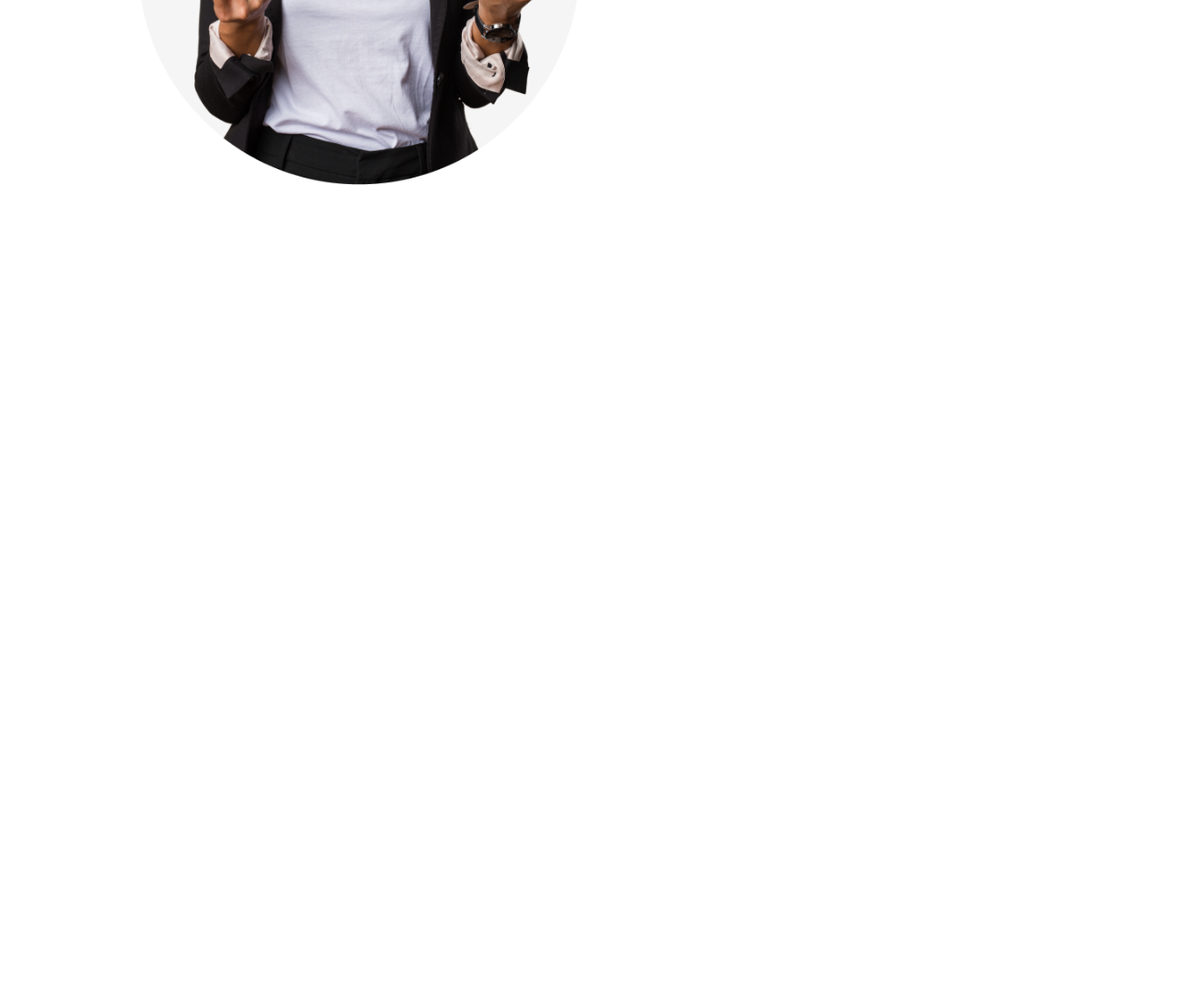
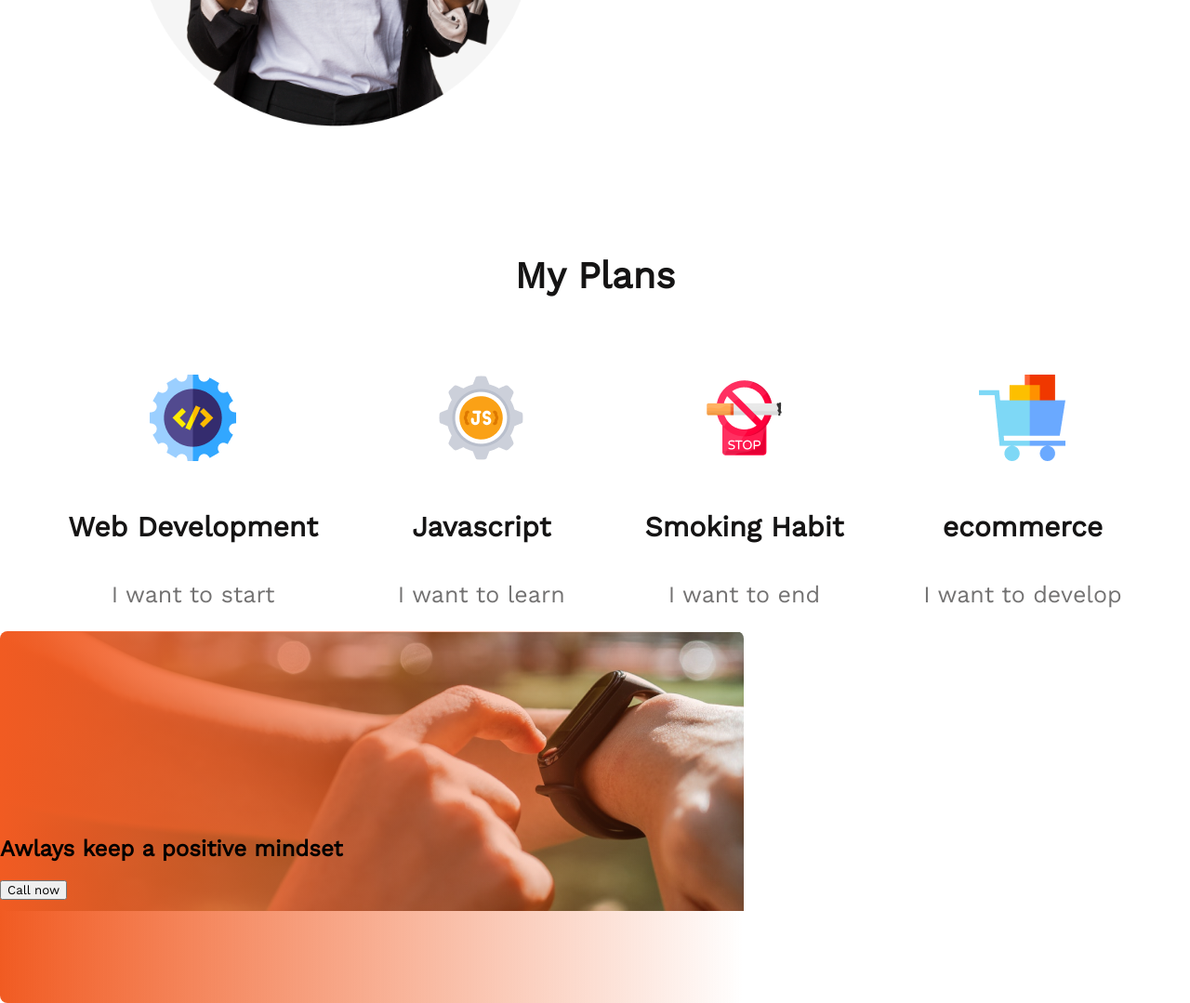
Before and after one commit to Jewel3141/first-assignment-repo, a plain HTML site: page index.html in a window 1280 px wide. Shown: the part 1062-2141 px from the top of the page at 93% size. Before the commit the page ends 1315 px from the top, so only its background shows below. Drawn offline with nearby package versions, Linux system fonts and the light colour scheme.

Commit message:
my plan content added

```diff
--- a/index.html
+++ b/index.html
@@ -6,26 +6,40 @@
   <meta http-equiv="X-UA-Compatible" content="IE=edge">
   <meta name="viewport" content="width=device-width, initial-scale=1.0">
   <link rel="stylesheet" href="/styles/style.css">
-  <link href="https://cdnjs.cloudflare.com/ajax/libs/font-awesome/6.2.1/css/all.min.css"  rel="stylesheet" />
+  <link href="https://cdnjs.cloudflare.com/ajax/libs/font-awesome/6.2.1/css/all.min.css" rel="stylesheet" />
   <title>first assignment1</title>
+  <link rel="preconnect" href="https://fonts.googleapis.com">
+  <link rel="preconnect" href="https://fonts.gstatic.com" crossorigin>
+  <link href="https://fonts.googleapis.com/css2?family=Inter&family=Poppins&family=Work+Sans&display=swap"
+    rel="stylesheet">
 </head>
 
 <body>
   <main>
+
+    <!-- banner container -->
+
     <section class="banner-container">
       <div class="banner-content">
         <h1>All Thinks Are Possible If You believe</h1>
-        <p>There are many variations of passages of Lorem Ipsum available, but the majority have suffered alteration in some form, by injected humour, or randomised words</p>
+        <p>There are many variations of passages of Lorem Ipsum available, but the majority have suffered alteration in
+          some form, by injected humour, or randomised words</p>
         <button>Contact us</button>
       </div>
     </section>
+
+    <!-- intro container -->
+
     <section class="intro-container">
+
       <div class="intro-img-container">
         <img src="/images/person.png" alt="">
       </div>
+
       <div class="intro-content">
         <h1>My failures of previous year</h1>
-        <p>Contrary to popular belief, Lorem Ipsum is not simply random text. It has roots in a piece of classical Latin literature from 45 BC, making it over 2000 years old. Richard McClintock.</p>
+        <p>Contrary to popular belief, Lorem Ipsum is not simply random text. It has roots in a piece of classical Latin
+          literature from 45 BC, making it over 2000 years old. Richard McClintock.</p>
         <ul>
           <li><i class="fa-solid fa-check"></i> Contrary to popular belief, is not simply.</li>
           <li><i class="fa-solid fa-check"></i> Contrary to popular belief.</li>
@@ -35,6 +49,57 @@
         </ul>
       </div>
     </section>
+
+    <!-- my plan container -->
+
+    <section class="my-plan-container">
+      <h2 class="my-plan-title-content">My Plans</h2>
+
+
+      <div class="my-plan-total-content">
+
+        <div>
+          <img src="images/icons/web.png" alt="">
+          <h2 class="my-plan-subtitle-content">Web Development</h2>
+          <p class="my-plan-description">I want to start</p>
+        </div>
+
+        <div>
+          <img src="images/icons/js.png" alt="">
+          <h2 class="my-plan-subtitle-content">Javascript </h2>
+          <p class="my-plan-description">I want to learn</p>
+        </div>
+        <div>
+
+          <img src="images/icons/smoke.png" alt="">
+          <h2 class="my-plan-subtitle-content">Smoking Habit</h2>
+          <p class="my-plan-description">I want to end</p>
+        </div>
+        <div>
+
+          <img src="images/icons/ecom.png" alt="">
+          <h2 class="my-plan-subtitle-content">ecommerce</h2>
+          <p class="my-plan-description">I want to develop</p>
+        </div>
+
+      </div>
+    </section>
+
+    <!-- bottom image container -->
+
+    <section class="bottom-image-container">
+
+      <div class="bottom-image-content">
+        <h2> Awlays keep a positive mindset</h2>
+        <button>Call now</button>
+      </div>
+
+    </section>
+
+
+
+
+
   </main>
 </body>
 
--- a/styles/style.css
+++ b/styles/style.css
@@ -1,5 +1,8 @@
 * {
-  box-sizing: border-box;
+
+  font-family: 'Inter', sans-serif;
+  font-family: 'Poppins', sans-serif;
+  font-family: 'Work Sans', sans-serif;
 }
 
 body {
@@ -7,8 +10,10 @@ body {
   margin: 0;
 }
 
+/* banner container styles */
+
 .banner-container {
-  background-image: linear-gradient(90deg, #f15d2250 0%, rgba(241, 91, 34, 0) 100%), url('/images/banner/banner1.png');
+  background-image: url('/images/banner/banner1.png');
   background-position: center;
   background-repeat: no-repeat;
   background-size: cover;
@@ -33,9 +38,7 @@ body {
   padding: 10px;
 }
 
-.fa-check {
-  color: green;
-}
+/* intro container */
 
 .intro-container {
   display: flex;
@@ -65,3 +68,67 @@ body {
 .intro-content li {
   list-style: none;
 }
+
+.fa-check {
+  color: green;
+}
+
+/* section my plan container styles */
+
+.my-plan-container {
+  padding-top: 50px;
+}
+
+.my-plan-title-content {
+  color: #151414;
+  font-weight: 700;
+  font-size: 40px;
+  text-align: center;
+
+}
+
+.my-plan-total-content {
+
+  display: flex;
+  text-align: center;
+  gap: 86px;
+  padding-top: 50px;
+  justify-content: center;
+
+}
+
+.my-plan-subtitle-content {
+  color: #151414;
+  font-weight: 700;
+  font-size: 30px;
+  line-height: 35px;
+  padding-top: 24px;
+}
+
+.my-plan-description {
+  color: #737272;
+  font-weight: 500;
+  font-size: 25px;
+  line-height: 29px;
+  padding-top: 16px;
+}
+
+/* bottom image container styles */
+
+.bottom-image-container {
+
+  background-image: linear-gradient(90deg, #F15B22 0%, rgba(241, 91, 34, 0) 100%), url(/images/watch.png);
+
+
+  background-repeat: no-repeat;
+  width: 800px;
+  height: 200px;
+  padding-top: 200px;
+  border-radius: 8px;
+
+
+
+}
+
+
+.bottom-image-content {}
```
Lines whose indentation alone changed are shown as unchanged.
